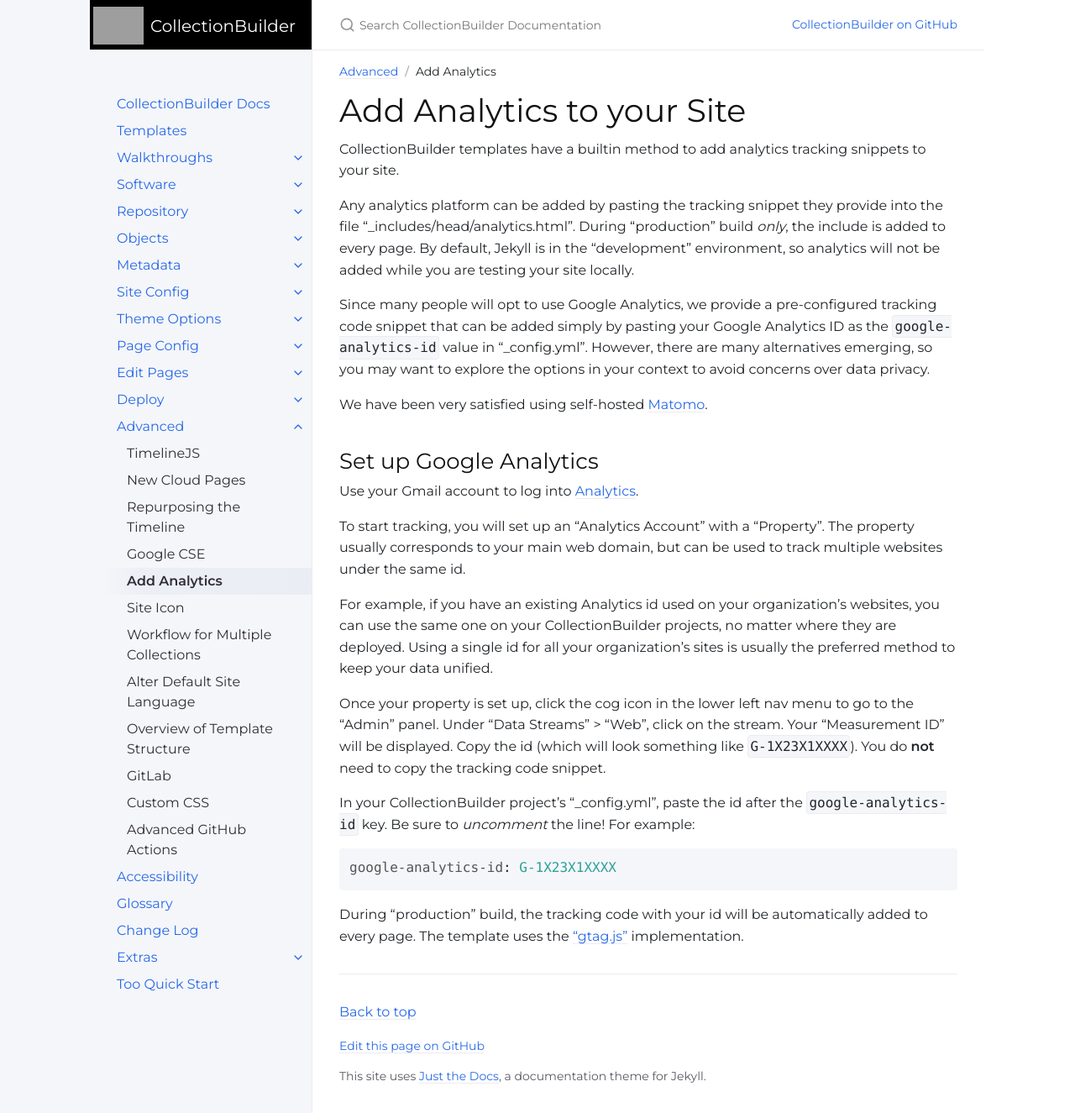
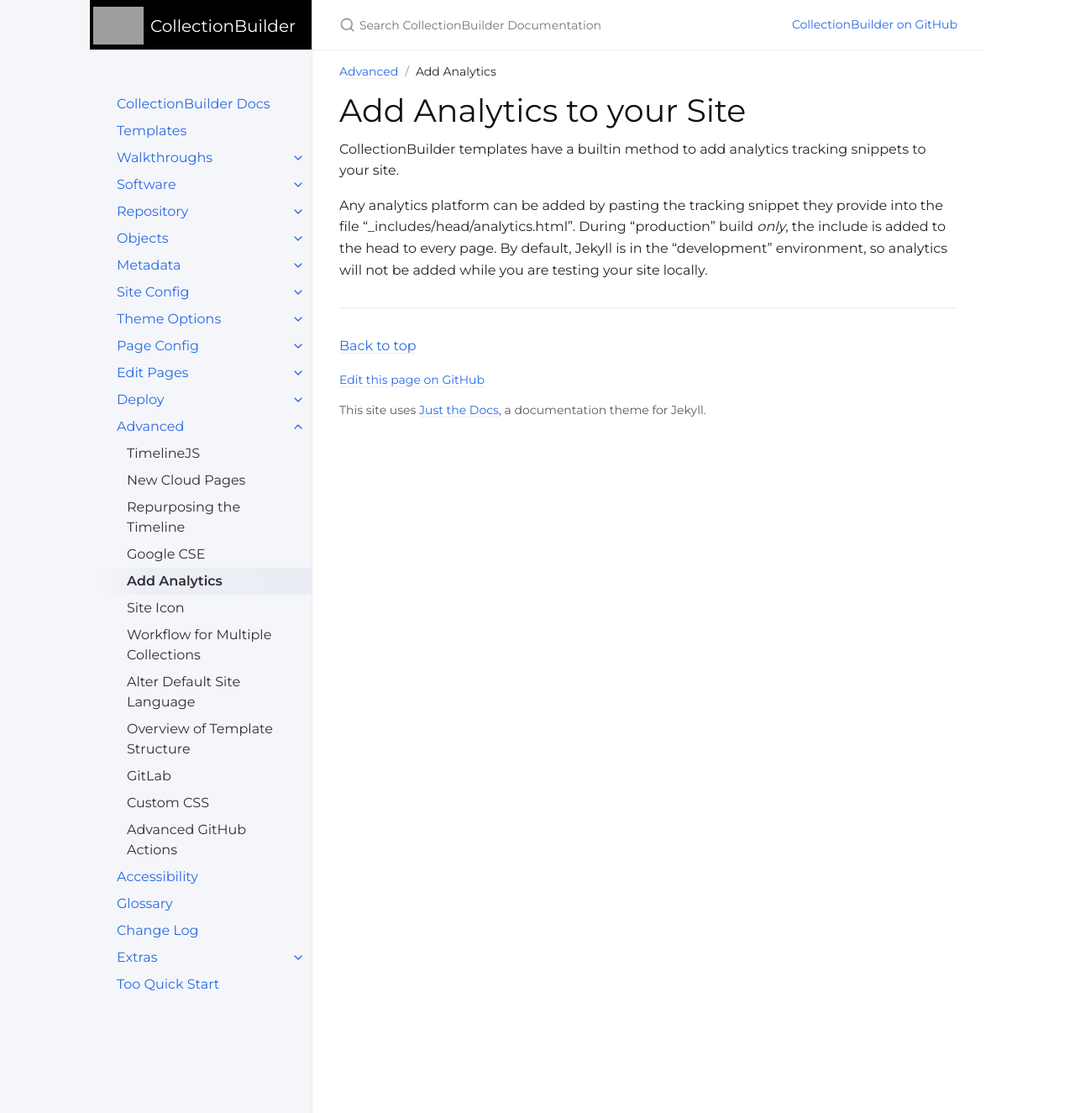
Before and after one commit to CollectionBuilder/cb-docs, a Jekyll site: the page built from docs/advanced/analytics.md, in a window 1280 px wide and 1325 px high. Shown: the whole window at 84% size. Built offline with Jekyll 4.4.1, drawn with Linux system fonts in a browser that asks for light colours; comment, search, counter and statistics services are not loaded.

Commit message:
remove google services config options

````diff
--- a/docs/advanced/analytics.md
+++ b/docs/advanced/analytics.md
@@ -9,37 +9,5 @@ nav_order: 5
 CollectionBuilder templates have a builtin method to add analytics tracking snippets to your site.
 
 Any analytics platform can be added by pasting the tracking snippet they provide into the file "_includes/head/analytics.html".
-During "production" build *only*, the include is added to every page.
+During "production" build *only*, the include is added to the head to every page.
 By default, Jekyll is in the "development" environment, so analytics will not be added while you are testing your site locally.
-
-Since many people will opt to use Google Analytics, we provide a pre-configured tracking code snippet that can be added simply by pasting your Google Analytics ID as the `google-analytics-id` value in "_config.yml".
-However, there are many alternatives emerging, so you may want to explore the options in your context to avoid concerns over data privacy.
-
-We have been very satisfied using self-hosted [Matomo](https://matomo.org/).
-
-## Set up Google Analytics
-
-Use your Gmail account to log into [Analytics](analytics.google.com/).
-
-To start tracking, you will set up an "Analytics Account" with a "Property".
-The property usually corresponds to your main web domain, but can be used to track multiple websites under the same id.
-
-For example, if you have an existing Analytics id used on your organization's websites, you can use the same one on your CollectionBuilder projects, no matter where they are deployed.
-Using a single id for all your organization's sites is usually the preferred method to keep your data unified.
-
-Once your property is set up, click the cog icon in the lower left nav menu to go to the "Admin" panel.
-Under "Data Streams" > "Web", click on the stream.
-Your "Measurement ID" will be displayed.
-Copy the id (which will look something like `G-1X23X1XXXX`).
-You do **not** need to copy the tracking code snippet.
-
-In your CollectionBuilder project's "_config.yml", paste the id after the `google-analytics-id` key.
-Be sure to *uncomment* the line!
-For example:
-
-```yaml
-google-analytics-id: G-1X23X1XXXX
-```
-
-During "production" build, the tracking code with your id will be automatically added to every page.
-The template uses the ["gtag.js"](https://developers.google.com/analytics/devguides/collection/gtagjs/) implementation.
````
Also changed, not shown: docs/config/additional.md (+0 -18 lines), docs/deploy/build.md (+2 -2 lines).
